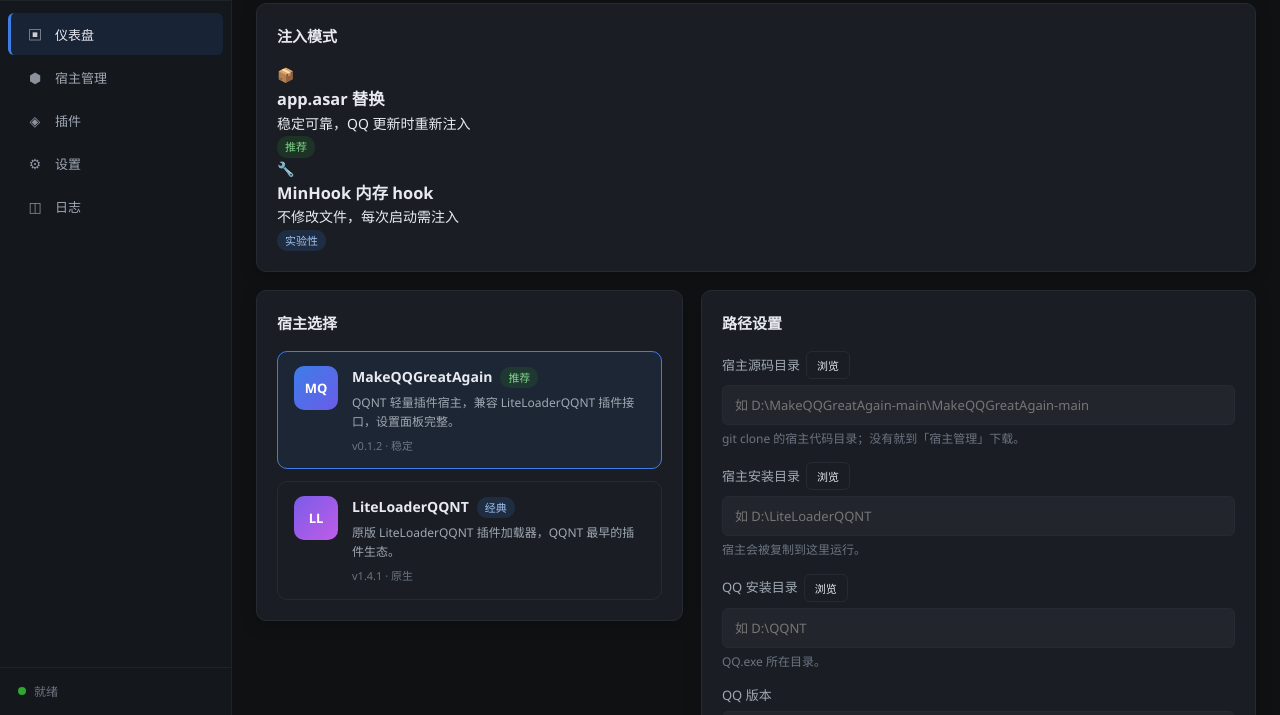
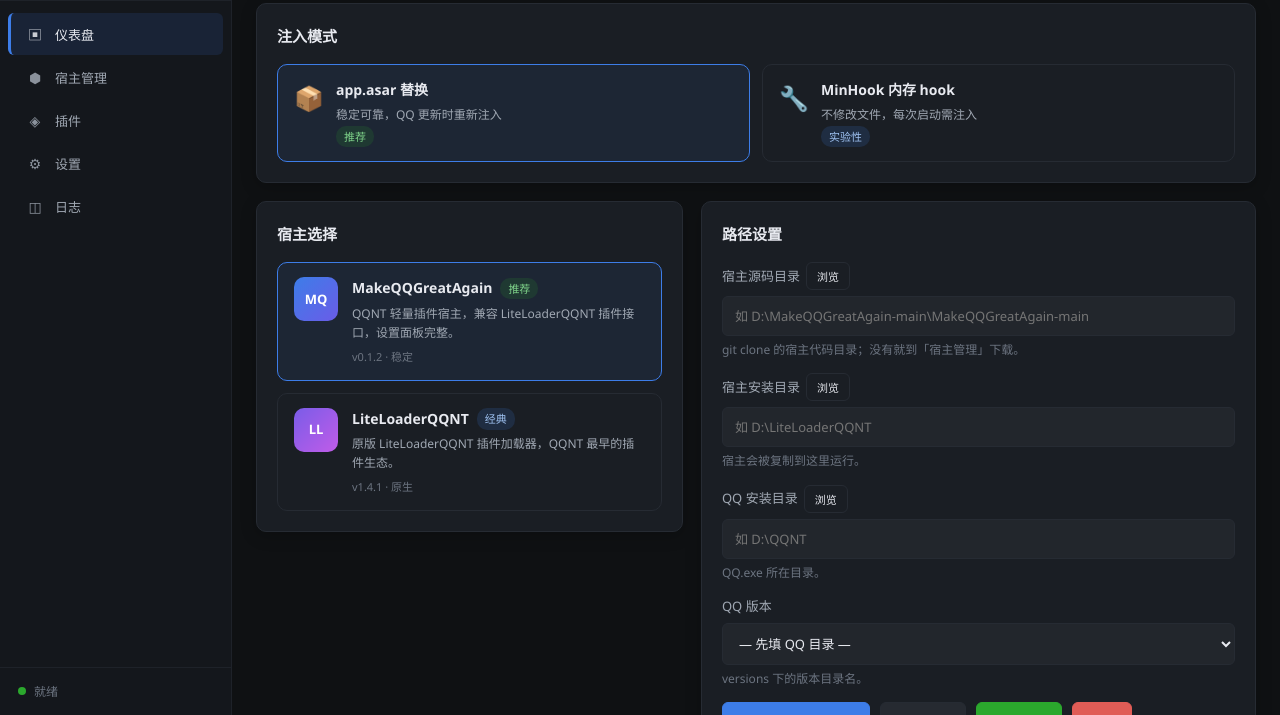
Before and after one commit to CFVASXA/MQGA-Injector, a plain HTML site: page web/index.html in a window 1280 px wide. Shown: the part 85-800 px from the top of the page. Drawn offline with Linux system fonts and the light colour scheme.

Commit message:
update web/app.css (v2.0: multi-mode injection + UI rework)

```diff
--- a/web/app.css
+++ b/web/app.css
@@ -208,3 +208,17 @@ code { background: #262a31; padding: 1px 6px; border-radius: 4px; font-size: 12p
 .hidden { display: none !important; }
 body.is-busy .main-actions .btn { opacity: .55; pointer-events: none; }
 body.is-busy #btnLaunchQq, body.is-busy #btnLocate { opacity: .55; }
+/* 注入模式选择 */
+.mode-card { margin-bottom: 18px; }
+.mode-grid { display: grid; grid-template-columns: 1fr 1fr; gap: 12px; }
+.mode-item {
+  display: flex; gap: 12px; align-items: flex-start;
+  padding: 14px 16px; border: 1px solid var(--border); border-radius: var(--radius);
+  background: var(--bg-card); cursor: pointer; transition: all .15s;
+}
+.mode-item:hover { background: var(--bg-card-hover); border-color: var(--primary); }
+.mode-item.selected { border-color: var(--primary); background: rgba(61,125,232,.08); }
+.mode-icon { font-size: 24px; flex-shrink: 0; }
+.mode-info { flex: 1; min-width: 0; }
+.mode-info h3 { font-size: 14px; font-weight: 600; margin-bottom: 4px; display: flex; align-items: center; gap: 8px; }
+.mode-info p { font-size: 12px; color: var(--dim); margin: 0; }
```
